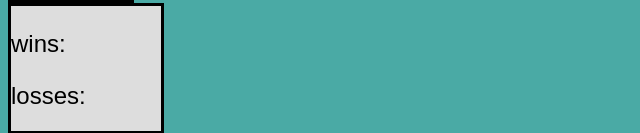
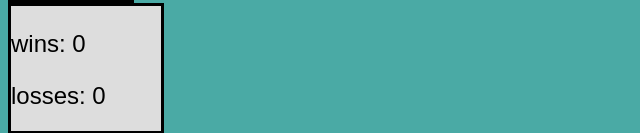
Before and after one commit to jodelat/week-4-game, a plain HTML site: page index.html in a window 1280 px wide. Shown: the part 687-820 px from the top of the page, 0-640 px from the left. Drawn offline with nearby package versions, Linux system fonts and the light colour scheme.

Commit message:
homework update

```diff
--- a/index.html
+++ b/index.html
@@ -32,11 +32,11 @@
 
     <div id="win-loss">
       <div id="win">
-        <p id="winUpdate">wins:</p>
+        <p id="winUpdate">wins: 0</p>
       </div>
 
       <div id="loss">
-        <p id="lossUpdate">losses:</p>
+        <p id="lossUpdate">losses: 0</p>
       </div>
 
     </div>
```
